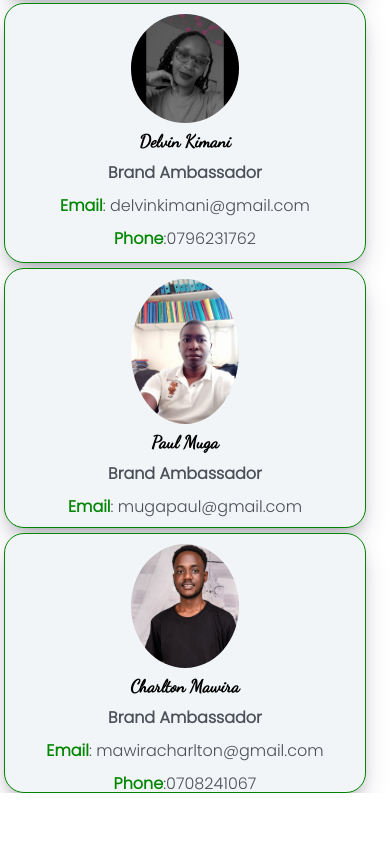
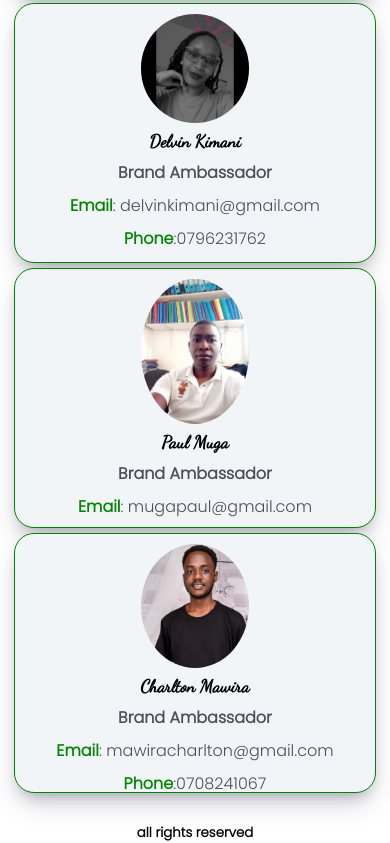
Before and after one commit to mike-mbugua/greenspoonBA, a React (Create React App) app in the folder greenspoon-ba/: page /team in a window 390 px wide. Shown: the part 1344-2187 px from the top of the page. Before the commit the page ends 2137 px from the top, so only its background shows below. Built offline with nearby package versions, Linux system fonts and the light colour scheme.

Commit message:
add media query

```diff
--- a/greenspoon-ba/src/components/Team/Team.css
+++ b/greenspoon-ba/src/components/Team/Team.css
@@ -1,5 +1,11 @@
 @import url('https://fonts.googleapis.com/css2?family=Dancing+Script&family=Poppins:wght@200;300&display=swap');
 
+.team-main{
+    display: flex;
+    flex-direction: column;
+    /* justify-content: center; */
+    align-items: center;
+}
 .team__container {
   margin: 0px;
   display: flex;
@@ -7,6 +13,7 @@
   gap: 5px;
   justify-content: center;
   width: calc(100% - 20px);
+  margin-bottom: 30px;
 }
 
 .team__card {
@@ -53,7 +60,9 @@
 .team__lead h2 {
   font-family: 'Dancing Script', cursive;
 }
-
+.rights{
+    text-align: center;
+}
 /* Media Queries */
 
 /* Small devices (up to 576px) */
--- a/greenspoon-ba/src/components/Team/Team.jsx
+++ b/greenspoon-ba/src/components/Team/Team.jsx
@@ -9,7 +9,7 @@ import charlton from './../../assets/images/charlton.jpg'
 import paul from './../../assets/images/paul.jpg'
 function Team({name,image,email,phone,}) {
   return (
-    <div>
+    <div className='team-main'>
       <p>We are a Strong,Energetic team consisting of young people passionately Educating people about Greenspoon and how to make shopping easy through it. </p>
       <div className='team__container'>
         <div className="team__card team__lead">
@@ -67,20 +67,11 @@ function Team({name,image,email,phone,}) {
           <p><span className="span-style">Phone</span>:0708241067</p>
         </div>
 
-        {/*
+    </div>
+    <div className="rights">
+    <h5>all rights reserved</h5>
+    </div>
 
-
-
-
-
-
-        <div className="team__card">
-          <img src="https://images.pexels.com/photos/771742/pexels-photo-771742.jpeg?auto=compress&cs=tinysrgb&w=1260&h=750&dpr=1" alt="" />
-          <h2>Michael Kamiri Mbugua</h2>
-          <p><span className="span-style">Email</span>: kamirimichael369@gmail.com</p>
-          <p><span className="span-style">Phone</span>:0702405186</p>
-        </div> */}
-    </div>
     </div>
   )
 }
```
